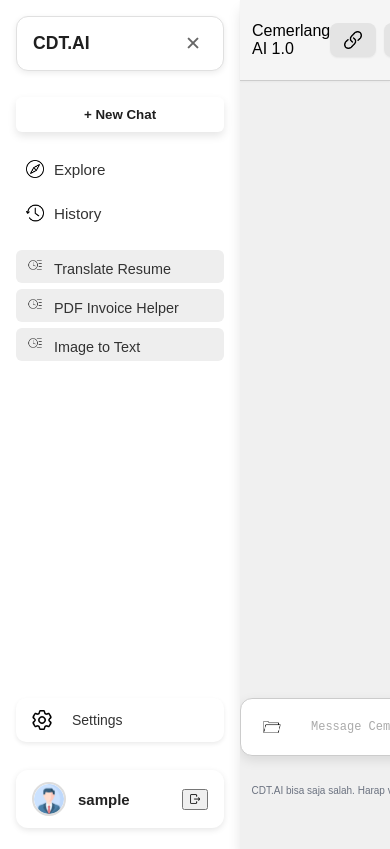
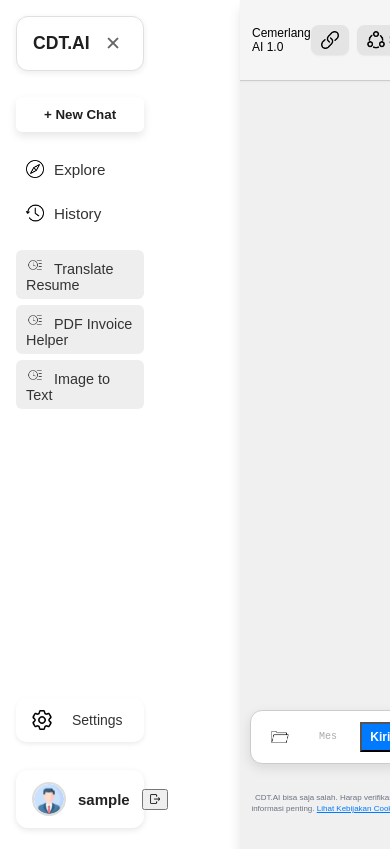
Before and after one commit to Ampurama/chatCDT, a React (Create React App) app: page /chat in a window 390 px wide. Built offline with nearby package versions, Linux system fonts and the light colour scheme; sample sign-in values are in the browser's storage.

Commit message:
fix: responsive mobile

```diff
--- a/src/ChatPage.css
+++ b/src/ChatPage.css
@@ -769,3 +769,96 @@ body.dark-mode .chat-footer-note {
 body.dark-mode .chat-footer-note a {
   color: #4ea3ff;
 }
+
+/* ====== RESPONSIVE ====== */
+@media (max-width: 768px) {
+  .sidebar {
+    width: 200px;
+  }
+
+  .topbar-modern {
+    left: 0;
+  }
+
+  .chat-main {
+    margin-left: 0;
+  }
+
+  .chat-box {
+    width: 100%;
+    max-width: 100%;
+    padding: 0 10px;
+  }
+
+  .chat-input-box {
+    width: 100%;
+    max-width: 100%;
+    padding: 6px 10px;
+  }
+
+  .chat-input-header {
+    width: 100%;
+    max-width: 100%;
+    font-size: 16px;
+  }
+
+  .chat-input-wrapper {
+    width: 100%;
+    max-width: 100%;
+    padding: 10px;
+  }
+
+  .topbar-title {
+    font-size: 14px;
+  }
+
+  .topbar-button {
+    font-size: 12px;
+    padding: 4px 6px;
+  }
+
+  .topbar-card {
+    padding: 2px 4px;
+  }
+
+  .chat-msg.assistant .msg-content,
+  .chat-msg.user .msg-content {
+    max-width: 90%;
+  }
+
+  .file-info {
+    max-width: 100%;
+    font-size: 10px;
+  }
+
+  .chat-image-preview img {
+    max-width: 90%;
+  }
+}
+
+@media (max-width: 480px) {
+  .sidebar {
+    width: 160px;
+  }
+
+  .topbar-title {
+    font-size: 12px;
+  }
+
+  .chat-input-header {
+    font-size: 14px;
+  }
+
+  .chat-input {
+    font-size: 10px;
+  }
+
+  .chat-footer-note {
+    font-size: 8px;
+  }
+
+  .chat-input-box button {
+    font-size: 12px;
+    padding: 6px 8px;
+  }
+}
```
